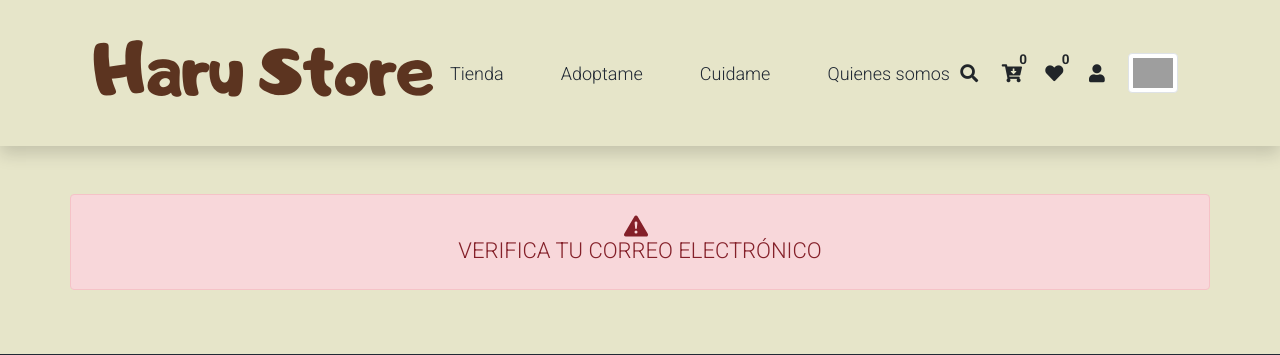
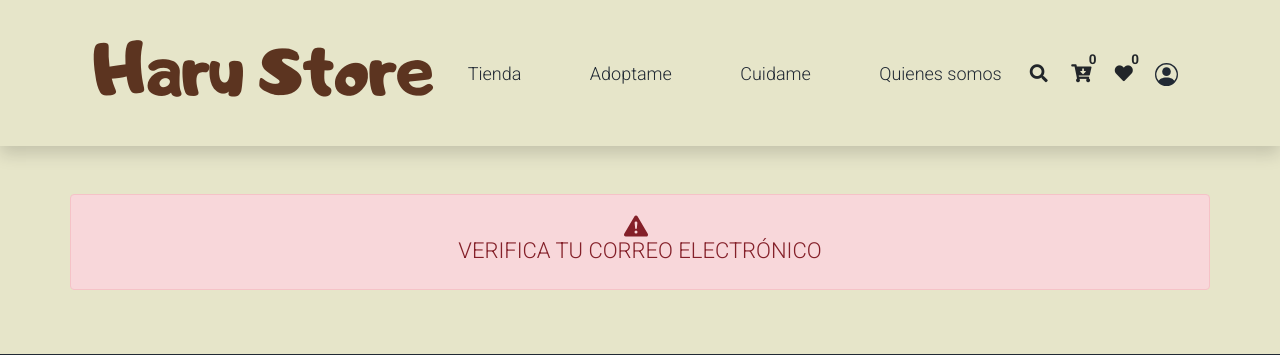
Before and after one commit to alcantarap/Haru_tienda, a PHP site: page /haru_tienda/index.php?url=Clientes in a window 1280 px wide. Shown: the top 355 px of the page. Run offline with PHP 8.4, Linux system fonts and the light colour scheme; the visitor is signed in with stand-in values (Sample User, id 1); data that the repository does not hold is empty; some libraries are stand-ins or nearby versions; grey boxes are pictures that could not be loaded.

Commit message:
login completo

```diff
--- a/Controllers/Clientes.php
+++ b/Controllers/Clientes.php
@@ -11,7 +11,7 @@
     {
         parent::__construct();
         session_start();
-        session_destroy();
+        //session_destroy();
     }
     public function index()
     {
--- a/Views/template-principal/header.php
+++ b/Views/template-principal/header.php
@@ -94,16 +94,15 @@
                         <span class="position-absolute top-0 left-100 translate-middle badge rounded-pill bg-util text-dark" id="btnCantidadDeseo">0</span>
                     </a>
                     <!--Usuario-->
-                    <a class="nav-icon position-relative text-decoration-none" href="#" id="btnModalLogin">
-                        <i class="fas fa-fw fa-user text-dark mr-1"></i>
-                        <span class="position-absolute top-0 left-100 translate-middle badge rounded-pill bg-util text-dark"></span>
-                    </a>
                     <?php if (!empty($_SESSION['correoCliente'])) { ?>
-                        <a class="nav-icon position-relative text-decoration-none" href="#" id="btnModalLogin">
-                            <img class="img-thumbnail" src="<?php echo BASE_URL . 'assets/logo-transparente.png'?>" alt="LOGO CLIENTE" width="50">
+                        <a class="nav-icon position-relative text-decoration-none" href="<?php echo BASE_URL . 'clientes'?>">
+                            <svg xmlns="http://www.w3.org/2000/svg" width="23" height="23" fill="currentColor" class="bi bi-person-circle" viewBox="0 0 16 16">
+                                <path d="M11 6a3 3 0 1 1-6 0 3 3 0 0 1 6 0" />
+                                <path fill-rule="evenodd" d="M0 8a8 8 0 1 1 16 0A8 8 0 0 1 0 8m8-7a7 7 0 0 0-5.468 11.37C3.242 11.226 4.805 10 8 10s4.757 1.225 5.468 2.37A7 7 0 0 0 8 1" />
+                            </svg>
                         </a>
                     <?php } else { ?>
-                        <a class="nav-icon position-relative text-decoration-none" href="#" id="btnModalLogin">
+                        <a class="nav-icon position-relative text-decoration-none" href="#"  data-bs-toggle="modal" data-bs-target="#modalLogin">
                             <i class="fas fa-fw fa-user text-dark mr-1"></i>
                         </a>
                     <?php } ?>
--- a/assets/js/carrito.js
+++ b/assets/js/carrito.js
@@ -159,13 +159,13 @@
 }
 
 function eliminarListaCarrito(idProducto) {
-    console.log(listaDeseo);
+    console.log(listaCarrito);
     for (let i = 0; i < listaCarrito.length; i++) {
         if (listaCarrito[i]['idProducto'] == idProducto) {
             listaCarrito.splice(i, 1);
         }
     }
-    localStorage.setItem('listaCarrito', JSON.stringify(listaDeseo));
+    localStorage.setItem('listaCarrito', JSON.stringify(listaCarrito));
     getListaCarrito();
     cantidadCarrito();
     Swal.fire(
--- a/assets/js/login.js
+++ b/assets/js/login.js
@@ -12,9 +12,7 @@
 const correoLogin= document.querySelector('#correoLogin');
 const claveLogin= document.querySelector('#claveLogin');
 
-const btnModalLogin= document. querySelector('#btnModalLogin');
-
-const modalLogin = new bootstrap.Modal(document.getElementById('modalLogin'))
+const modalLogin = new bootstrap.Modal(document.getElementById('modalLogin'));
 
 
 document.addEventListener('DOMContentLoaded', function() {
@@ -79,17 +77,15 @@
                 const res = JSON.parse(this.responseText);
                 Swal.fire("Aviso", res.msg, res.icono);
                 if (res.icono == 'success') {
+                    setTimeout(() =>{
                     window.location.reload();
+                }, 2000);
                 }
             }
 
         }
     });
 
-    //MODAL LOGIN
-    btnModalLogin.addEventListener('click', function() {
-        modalLogin.show();
-    })
 
 });
 
@@ -121,7 +117,7 @@
 
 }
 
-function abrirModalLogin(){
-    myModal.hide();
+function abrirModalLogin() {
+    myModal.toggle();
     modalLogin.show();
 }
```
